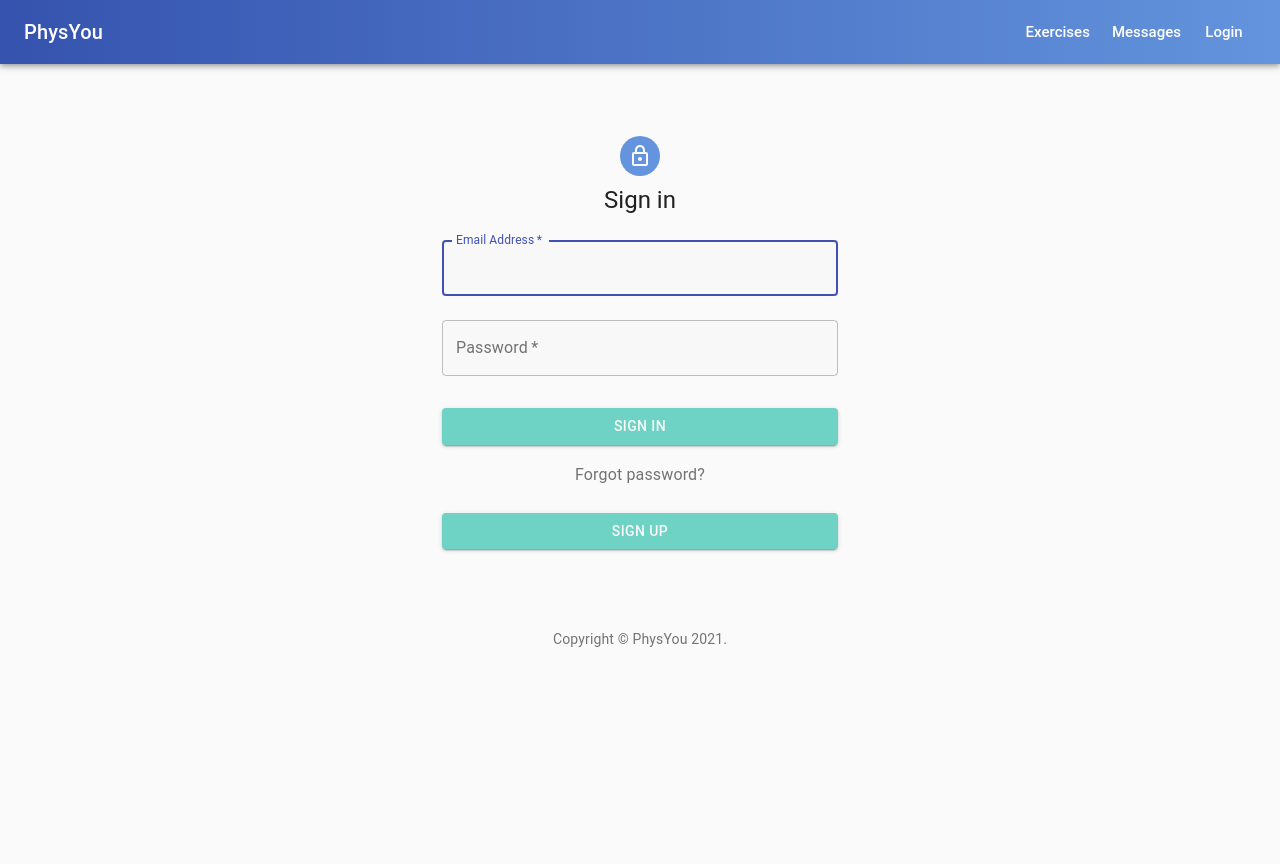
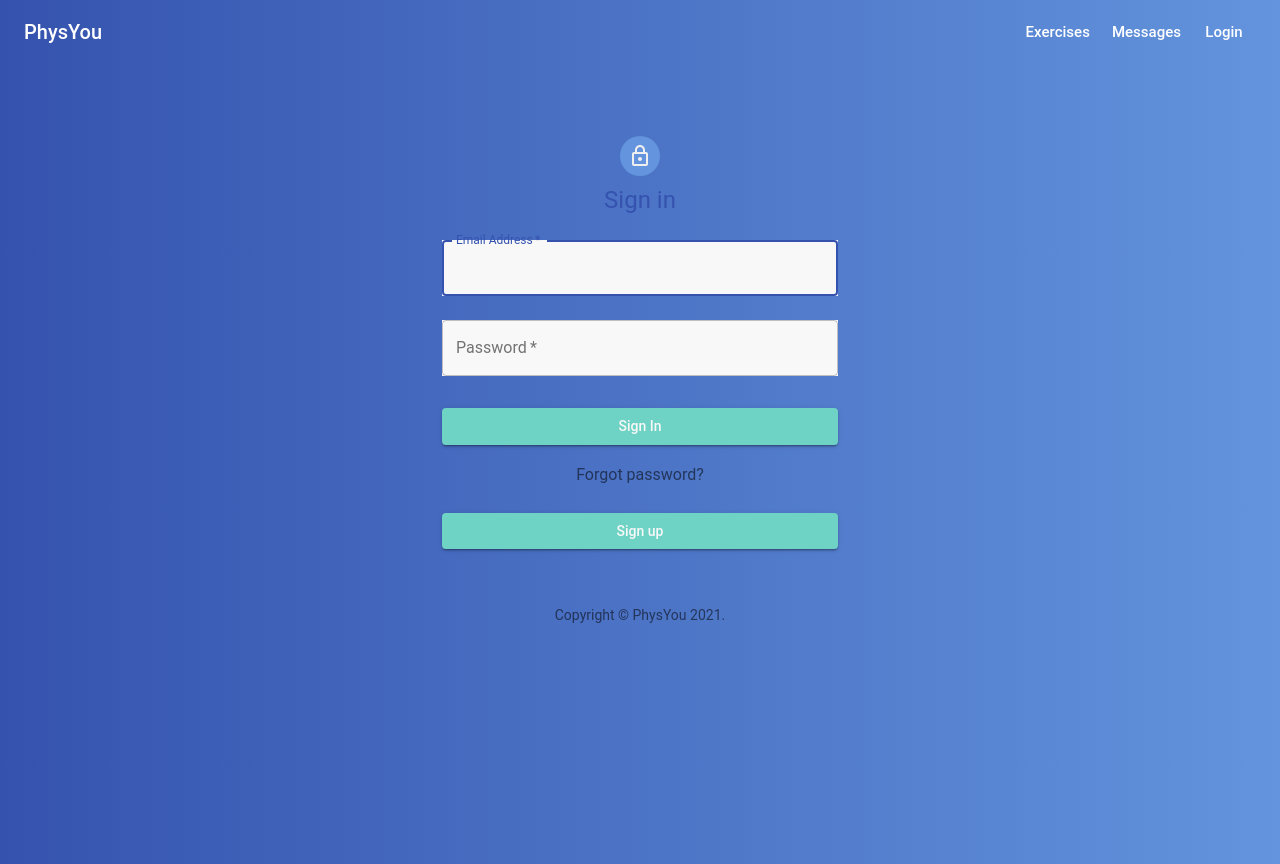
Before and after one commit to PhysYou/physyou-frontend, a React (Create React App) app: page /login in a window 1280 px wide. Before the commit the page ends 800 px from the top, so only its background shows below. Built offline with nearby package versions, Linux system fonts and the light colour scheme; no server answers.

Commit message:
Add gradient background to login page

```diff
--- a/src/pages/login.js
+++ b/src/pages/login.js
@@ -10,7 +10,7 @@ import Grid from '@material-ui/core/Grid';
 import Box from '@material-ui/core/Box';
 import LockOutlinedIcon from '@material-ui/icons/LockOutlined';
 import Typography from '@material-ui/core/Typography';
-import { makeStyles, MuiThemeProvider, createMuiTheme, useTheme } from '@material-ui/core/styles';
+import { makeStyles } from '@material-ui/core/styles';
 import Container from '@material-ui/core/Container';
 import {auth} from "../firebase";
 
@@ -28,21 +28,9 @@ function Copyright() {
     );
 }
 
-const background = createMuiTheme({
-    palette: {
-      background: {
-        // default: 'linear-gradient(to top, #3553ae, #6394dd)',
-        // default: '#3553ae',
-        main: '#3553ae',
-        mainGradient: "linear-gradient(to right, #3553ae, #6394dd)",
-      }
-    }
-  });
-
-
 const useStyles = makeStyles((theme) => ({
     paper: {
-        marginTop: theme.spacing(8),
+        paddingTop: theme.spacing(8),
         display: 'flex',
         flexDirection: 'column',
         alignItems: 'center',
@@ -60,12 +48,16 @@ const useStyles = makeStyles((theme) => ({
     },
     input: {
         backgroundColor: '#F8F8F8',
+    },
+    background: {
+        height: '100vh',
+        width: '100vw',
+        backgroundImage: `linear-gradient(to right, #3553ae, #6394dd)`
     }
 }));
 
 export default function Login() {
     const classes = useStyles();
-    const theme = useTheme();
     const [email, setEmail] = useState('')
     const [password, setPassword] = useState('')
 
@@ -77,9 +69,8 @@ export default function Login() {
     }
 
     return (
-        <MuiThemeProvider theme={background}>
-           {/* <style>{'body { background: `linear-gradient(to right, #3553ae, #6394dd);`' }</style> */}
-        <Container component="main" maxWidth="xs" style={{ background: theme.palette.background.mainGradient }}>
+    <div className={classes.background}>
+        <Container component="main" maxWidth="xs">
             <CssBaseline />
             <div className={classes.paper}>
                 <Avatar className={classes.avatar}>
@@ -142,10 +133,10 @@ export default function Login() {
                     </Button>
                 </form>
             </div>
-            <Box mt={8}>
+            <Box mt={5}>
                 <Copyright />
             </Box>
         </Container>
-    </MuiThemeProvider>
+        </div>
     );
 }
```
